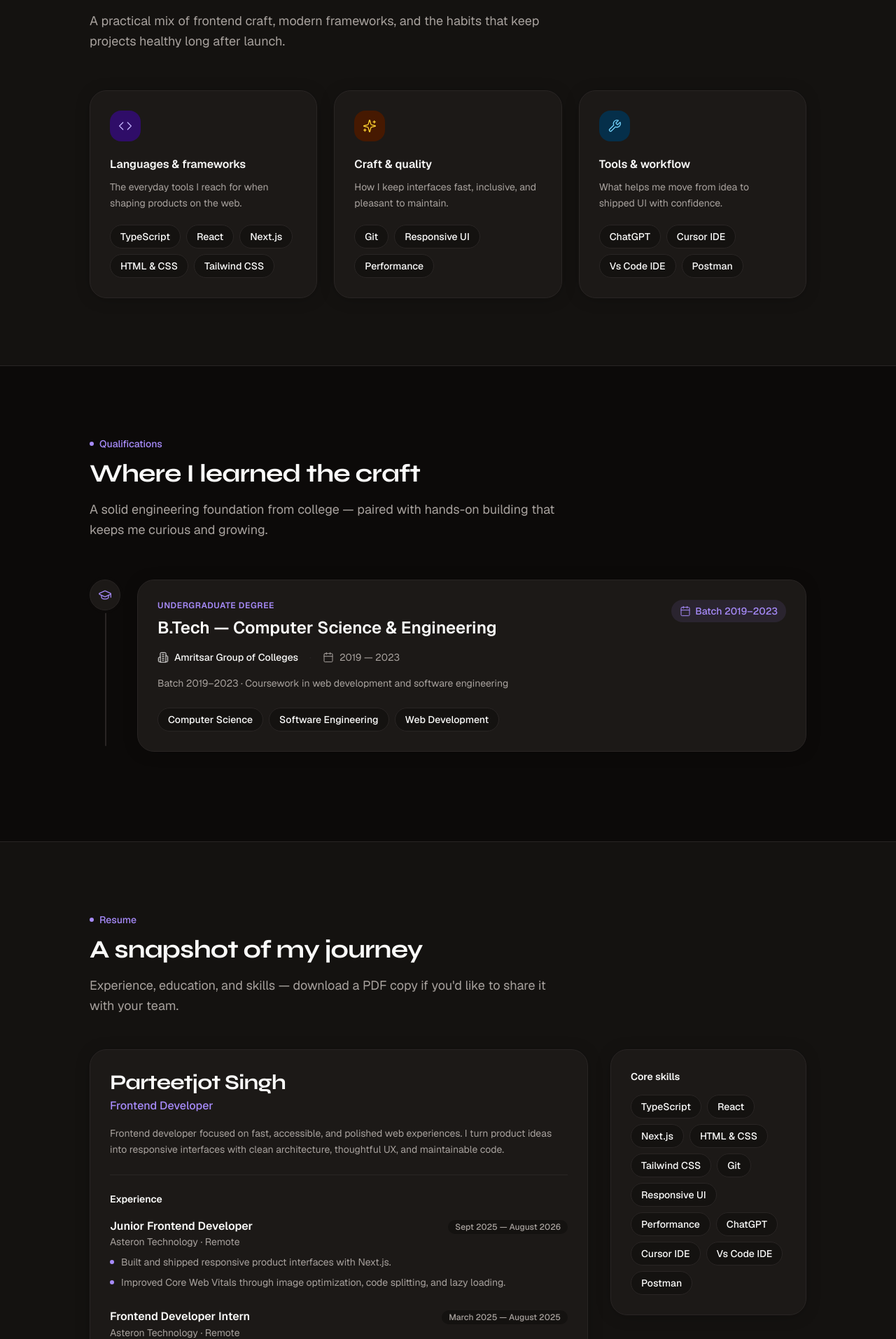
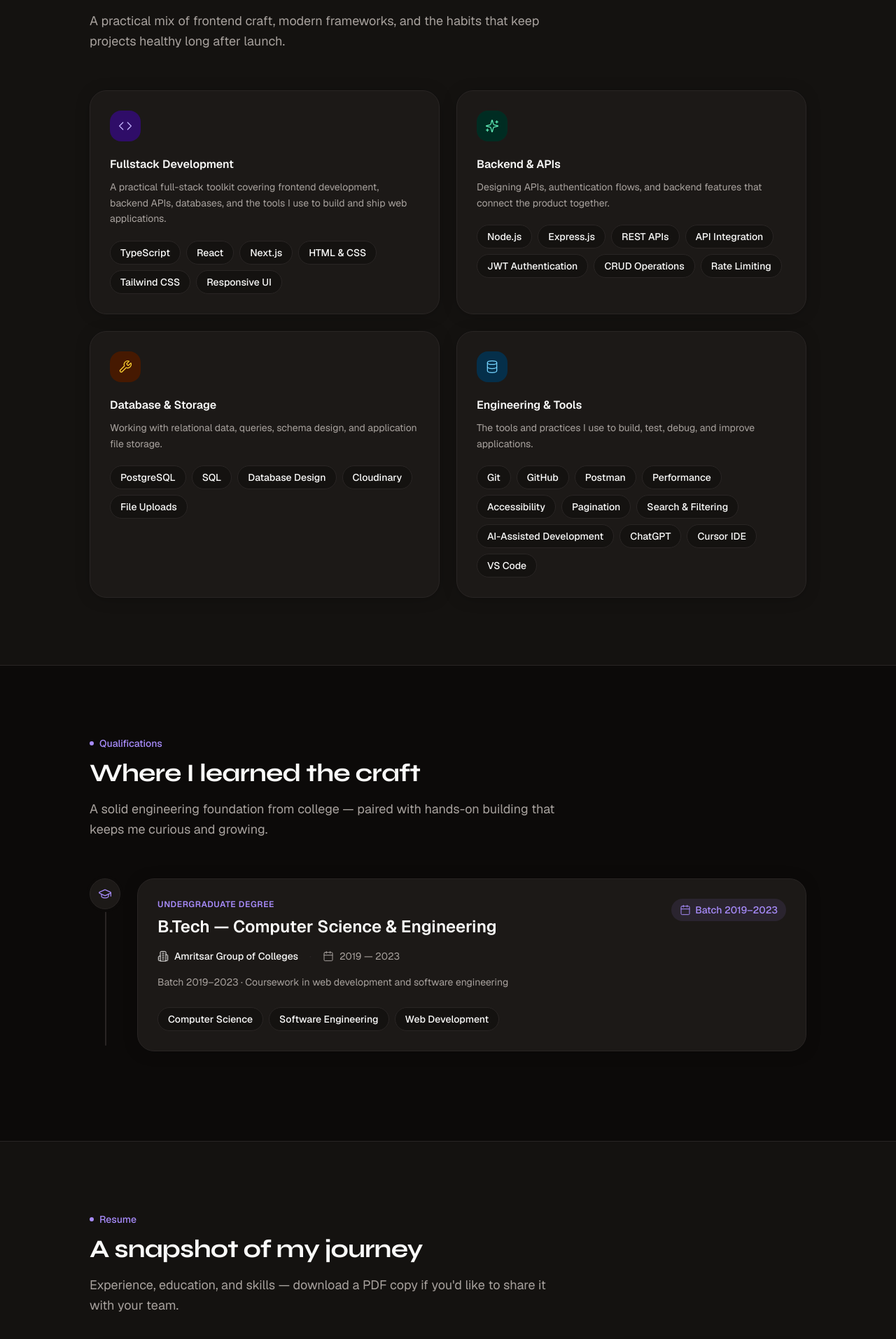
Before and after one commit to parteet99/my_portfolio, a Next.js app: page / in a window 1280 px wide. Shown: the part 867-2780 px from the top of the page at 70% size. Built offline with nearby package versions, Linux system fonts and the light colour scheme.

Commit message:
Skills and resume section updated

```diff
--- a/src/components/resume-section.tsx
+++ b/src/components/resume-section.tsx
@@ -3,11 +3,22 @@
 import { useCallback, useRef } from "react";
 import { resume, resumeFileName } from "@/data/resume";
 import { ResumePrintDocument } from "@/components/resume-print";
-import { SectionHeader, SectionShell, SkillPill, SurfaceCard } from "@/components/ui/section";
+import {
+  SectionHeader,
+  SectionShell,
+  SkillPill,
+  SurfaceCard,
+} from "@/components/ui/section";
 
 const PRINT_STYLES = `
   @page { size: A4; margin: 14mm; }
-  * { box-sizing: border-box; margin: 0; padding: 0; }
+
+  * {
+    box-sizing: border-box;
+    margin: 0;
+    padding: 0;
+  }
+
   body {
     font-family: system-ui, -apple-system, "Segoe UI", sans-serif;
     font-size: 10.5pt;
@@ -16,7 +27,12 @@ const PRINT_STYLES = `
     -webkit-print-color-adjust: exact;
     print-color-adjust: exact;
   }
-  .resume-print-doc { max-width: 100%; padding: 0; }
+
+  .resume-print-doc {
+    max-width: 100%;
+    padding: 0;
+  }
+
   .resume-print-header {
     display: flex;
     justify-content: space-between;
@@ -25,25 +41,32 @@ const PRINT_STYLES = `
     margin-bottom: 0.85rem;
     border-bottom: 2px solid #7c3aed;
   }
+
   .resume-print-name {
     font-size: 22pt;
     font-weight: 700;
     letter-spacing: -0.02em;
     line-height: 1.1;
   }
+
   .resume-print-title {
     margin-top: 0.2rem;
     font-size: 11pt;
     color: #7c3aed;
     font-weight: 600;
   }
+
   .resume-print-contact {
     text-align: right;
     font-size: 9pt;
     color: #52525b;
     line-height: 1.5;
   }
-  .resume-print-section { margin-bottom: 0.85rem; }
+
+  .resume-print-section {
+    margin-bottom: 0.85rem;
+  }
+
   .resume-print-section h2 {
     font-size: 9.5pt;
     font-weight: 700;
@@ -52,9 +75,19 @@ const PRINT_STYLES = `
     color: #7c3aed;
     margin-bottom: 0.35rem;
   }
-  .resume-print-section > p { color: #3f3f46; }
-  .resume-print-skills { font-size: 9.5pt; }
-  .resume-print-entry { margin-bottom: 0.65rem; }
+
+  .resume-print-section > p {
+    color: #3f3f46;
+  }
+
+  .resume-print-skills {
+    font-size: 9.5pt;
+  }
+
+  .resume-print-entry {
+    margin-bottom: 0.65rem;
+  }
+
   .resume-print-entry-head {
     display: flex;
     flex-wrap: wrap;
@@ -62,16 +95,37 @@ const PRINT_STYLES = `
     gap: 0.35rem 0.5rem;
     margin-bottom: 0.2rem;
   }
-  .resume-print-entry-head strong { font-size: 10.5pt; }
-  .resume-print-entry-head span { font-size: 9.5pt; color: #52525b; }
-  .resume-print-period { margin-left: auto; font-size: 9pt; color: #71717a; }
+
+  .resume-print-entry-head strong {
+    font-size: 10.5pt;
+  }
+
+  .resume-print-entry-head span {
+    font-size: 9.5pt;
+    color: #52525b;
+  }
+
+  .resume-print-period {
+    margin-left: auto;
+    font-size: 9pt;
+    color: #71717a;
+  }
+
   .resume-print-entry ul {
     margin-left: 1.1rem;
     color: #3f3f46;
     font-size: 9.5pt;
   }
-  .resume-print-entry li { margin-bottom: 0.12rem; }
-  .resume-print-details { font-size: 9.5pt; color: #52525b; margin-top: 0.15rem; }
+
+  .resume-print-entry li {
+    margin-bottom: 0.12rem;
+  }
+
+  .resume-print-details {
+    font-size: 9.5pt;
+    color: #52525b;
+    margin-top: 0.15rem;
+  }
 `;
 
 function DownloadIcon() {
@@ -117,9 +171,11 @@ export function ResumeSection() {
 
   const handleDownload = useCallback(() => {
     const source = printRootRef.current;
+
     if (!source) return;
 
     const printWindow = window.open("", "_blank", "noopener,noreferrer");
+
     if (!printWindow) return;
 
     printWindow.document.write(`
@@ -130,9 +186,13 @@ export function ResumeSection() {
           <title>${resume.name} — Resume</title>
           <style>${PRINT_STYLES}</style>
         </head>
-        <body>${source.innerHTML}</body>
+
+        <body>
+          ${source.innerHTML}
+        </body>
       </html>
     `);
+
     printWindow.document.close();
 
     window.setTimeout(() => {
@@ -150,7 +210,9 @@ export function ResumeSection() {
           description="Experience, education, and skills — download a PDF copy if you'd like to share it with your team."
         />
 
-        {/* <button
+        {/* Enable when you want the PDF download button */}
+        {/*
+        <button
           type="button"
           onClick={handleDownload}
           className="inline-flex shrink-0 cursor-pointer items-center justify-center gap-2 self-start rounded-full bg-accent px-6 py-3.5 text-sm font-semibold text-accent-foreground shadow-md shadow-accent/20 transition hover:bg-accent/90 focus-visible:outline focus-visible:outline-2 focus-visible:outline-offset-2 focus-visible:outline-accent sm:self-auto"
@@ -158,84 +220,153 @@ export function ResumeSection() {
           <DownloadIcon />
           Download PDF
           <span className="sr-only">({resumeFileName})</span>
-        </button> */}
+        </button>
+        */}
       </div>
 
       <div className="mt-12 grid gap-8 lg:grid-cols-[minmax(0,1fr)_280px]">
-        <SurfaceCard as="div" className="hover:translate-y-0 hover:shadow-card">
+        {/* Main resume content */}
+        <SurfaceCard
+          as="div"
+          className="hover:translate-y-0 hover:shadow-card"
+        >
           <header className="border-b border-border pb-6">
             <h3 className="font-display text-2xl font-bold tracking-tight text-foreground sm:text-3xl">
               {resume.name}
             </h3>
+
             <p className="mt-1 text-base font-medium text-accent">
               {resume.title}
             </p>
+
             <p className="mt-4 text-sm leading-relaxed text-muted">
               {resume.summary}
             </p>
           </header>
 
           <div className="mt-6 space-y-8">
-            <div>
+            {/* Experience */}
+            <section>
               <h4 className="text-sm font-semibold text-foreground">
                 Experience
               </h4>
-              <ul className="mt-4 space-y-6">
+
+              <ul className="mt-4 space-y-7">
                 {resume.experience.map((job) => (
                   <li key={`${job.company}-${job.period}`}>
+                    {/* Job header */}
                     <div className="flex flex-wrap items-baseline justify-between gap-2">
                       <p className="font-semibold text-foreground">
                         {job.role}
                       </p>
+
                       <span className="rounded-full bg-surface-muted px-2.5 py-0.5 text-xs font-medium text-muted">
                         {job.period}
                       </span>
                     </div>
+
                     <p className="text-sm text-muted">
                       {job.company}
                       {job.location ? ` · ${job.location}` : ""}
                     </p>
+
+                    {/* Highlights */}
                     <ul className="mt-2 space-y-1.5 text-sm leading-relaxed text-muted">
-                      {job.highlights.slice(0, 2).map((item) => (
+                      {job.highlights.map((item) => (
                         <li key={item} className="flex gap-2.5">
                           <span
                             className="mt-2 h-1.5 w-1.5 shrink-0 rounded-full bg-accent"
                             aria-hidden
                           />
-                          {item}
+                          <span>{item}</span>
                         </li>
                       ))}
                     </ul>
+
+                    {/* Projects */}
+                    {job.projects && job.projects.length > 0 && (
+                      <div className="mt-4 space-y-3">
+                        {job.projects.map((project) => (
+                          <div
+                            key={project.name}
+                            className="rounded-xl border border-border bg-surface-muted/50 p-4"
+                          >
+                            <div className="flex flex-wrap items-center justify-between gap-2">
+                              <p className="font-semibold text-foreground">
+                                {project.name}
+                              </p>
+
+                              {project.url && (
+                                <a
+                                  href={project.url}
+                                  target="_blank"
+                                  rel="noopener noreferrer"
+                                  className="text-xs font-medium text-accent hover:underline"
+                                >
+                                  Live Project →
+                                </a>
+                              )}
+                            </div>
+
+                            <p className="mt-1 text-sm leading-relaxed text-muted">
+                              {project.description}
+                            </p>
+
+                            <div className="mt-3 flex flex-wrap gap-2">
+                              {project.technologies.map((technology) => (
+                                <SkillPill key={technology}>
+                                  {technology}
+                                </SkillPill>
+                              ))}
+                            </div>
+                          </div>
+                        ))}
+                      </div>
+                    )}
                   </li>
                 ))}
               </ul>
-            </div>
+            </section>
 
-            <div>
+            {/* Education */}
+            <section>
               <h4 className="text-sm font-semibold text-foreground">
                 Education
               </h4>
+
               <ul className="mt-4 space-y-4">
                 {resume.education.map((edu) => (
                   <li key={`${edu.school}-${edu.period}`}>
                     <p className="font-semibold text-foreground">
                       {edu.degree}
                     </p>
+
                     <p className="text-sm text-muted">
                       {edu.school} · {edu.period}
                     </p>
+
+                    {edu.details && (
+                      <p className="mt-1 text-sm text-muted">
+                        {edu.details}
+                      </p>
+                    )}
                   </li>
                 ))}
               </ul>
-            </div>
+            </section>
           </div>
         </SurfaceCard>
 
+        {/* Skills */}
         <aside className="flex flex-col gap-4">
-          <SurfaceCard as="div" className="hover:translate-y-0 hover:shadow-card">
+          <SurfaceCard
+            as="div"
+            className="hover:translate-y-0 hover:shadow-card"
+          >
             <h4 className="text-sm font-semibold text-foreground">
               Core skills
             </h4>
+
             <ul className="mt-4 flex flex-wrap gap-2">
               {resume.skills.map((skill) => (
                 <li key={skill}>
@@ -245,25 +376,31 @@ export function ResumeSection() {
             </ul>
           </SurfaceCard>
 
-          {/* <SurfaceCard as="div" className="hover:translate-y-0 hover:shadow-card">
-            <h4 className="text-sm font-semibold text-foreground">Let&apos;s talk</h4>
+          {/*
+          <SurfaceCard
+            as="div"
+            className="hover:translate-y-0 hover:shadow-card"
+          >
+            <h4 className="text-sm font-semibold text-foreground">
+              Let&apos;s talk
+            </h4>
+
             <p className="mt-2 text-sm text-muted">
               Happy to connect about roles or swapping ideas.
             </p>
+
             <ul className="mt-4 space-y-2 text-sm text-foreground">
               <li>{resume.email}</li>
               <li>{resume.phone}</li>
               <li className="text-muted">{resume.location}</li>
             </ul>
-          </SurfaceCard> */}
+          </SurfaceCard>
+          */}
         </aside>
       </div>
 
-      <div
-        ref={printRootRef}
-        className="sr-only"
-        aria-hidden
-      >
+      {/* Hidden printable resume */}
+      <div ref={printRootRef} className="sr-only" aria-hidden>
         <ResumePrintDocument />
       </div>
     </SectionShell>
--- a/src/components/skills-section.tsx
+++ b/src/components/skills-section.tsx
@@ -8,30 +8,69 @@ import {
 
 const skillCategories = [
   {
-    title: "Languages & frameworks",
+    title: "Fullstack Development",
     description:
-      "The everyday tools I reach for when shaping products on the web.",
-    iconBg: "bg-violet-100 text-violet-700 dark:bg-violet-950 dark:text-violet-300",
+      "A practical full-stack toolkit covering frontend development, backend APIs, databases, and the tools I use to build and ship web applications.",
+    iconBg:
+      "bg-violet-100 text-violet-700 dark:bg-violet-950 dark:text-violet-300",
     skills: [
       "TypeScript",
       "React",
       "Next.js",
       "HTML & CSS",
       "Tailwind CSS",
+      "Responsive UI",
     ],
   },
   {
-    title: "Craft & quality",
+    title: "Backend & APIs",
     description:
-      "How I keep interfaces fast, inclusive, and pleasant to maintain.",
-    iconBg: "bg-amber-100 text-amber-800 dark:bg-amber-950 dark:text-amber-300",
-    skills: ["Git", "Responsive UI", "Performance", "Accessibility"],
+      "Designing APIs, authentication flows, and backend features that connect the product together.",
+    iconBg:
+      "bg-emerald-100 text-emerald-700 dark:bg-emerald-950 dark:text-emerald-300",
+    skills: [
+      "Node.js",
+      "Express.js",
+      "REST APIs",
+      "API Integration",
+      "JWT Authentication",
+      "CRUD Operations",
+      "Rate Limiting",
+    ],
   },
   {
-    title: "Tools & workflow",
-    description: "What helps me move from idea to shipped UI with confidence.",
-    iconBg: "bg-sky-100 text-sky-800 dark:bg-sky-950 dark:text-sky-300",
-    skills: ["ChatGPT", "Cursor IDE", "Postman", "Vs Code IDE"],
+    title: "Database & Storage",
+    description:
+      "Working with relational data, queries, schema design, and application file storage.",
+    iconBg:
+      "bg-amber-100 text-amber-800 dark:bg-amber-950 dark:text-amber-300",
+    skills: [
+      "PostgreSQL",
+      "SQL",
+      "Database Design",
+      "Cloudinary",
+      "File Uploads",
+    ],
+  },
+  {
+    title: "Engineering & Tools",
+    description:
+      "The tools and practices I use to build, test, debug, and improve applications.",
+    iconBg:
+      "bg-sky-100 text-sky-800 dark:bg-sky-950 dark:text-sky-300",
+    skills: [
+      "Git",
+      "GitHub",
+      "Postman",
+      "Performance",
+      "Accessibility",
+      "Pagination",
+      "Search & Filtering",
+      "AI-Assisted Development",
+      "ChatGPT",
+      "Cursor IDE",
+      "VS Code",
+    ],
   },
 ] as const;
 
@@ -72,6 +111,26 @@ function SparklesIcon() {
   );
 }
 
+function DatabaseIcon() {
+  return (
+    <svg
+      xmlns="http://www.w3.org/2000/svg"
+      viewBox="0 0 24 24"
+      fill="none"
+      stroke="currentColor"
+      strokeWidth="1.5"
+      strokeLinecap="round"
+      strokeLinejoin="round"
+      className="h-5 w-5"
+      aria-hidden
+    >
+      <ellipse cx="12" cy="5" rx="8" ry="3" />
+      <path d="M4 5v7c0 1.66 3.58 3 8 3s8-1.34 8-3V5" />
+      <path d="M4 12v7c0 1.66 3.58 3 8 3s8-1.34 8-3v-7" />
+    </svg>
+  );
+}
+
 function WrenchIcon() {
   return (
     <svg
@@ -90,7 +149,7 @@ function WrenchIcon() {
   );
 }
 
-const categoryIcons = [CodeIcon, SparklesIcon, WrenchIcon] as const;
+const categoryIcons = [CodeIcon, SparklesIcon, WrenchIcon, DatabaseIcon] as const;
 
 function skillsInCategory(
   names: readonly string[],
@@ -104,7 +163,6 @@ export function SkillsSection() {
   const categorized = new Set(
     skillCategories.flatMap((category) => category.skills),
   );
-  const otherSkills = resume.skills.filter((skill) => !categorized.has(skill));
 
   return (
     <SectionShell id="skills" variant="muted">
@@ -114,7 +172,7 @@ export function SkillsSection() {
         description="A practical mix of frontend craft, modern frameworks, and the habits that keep projects healthy long after launch."
       />
 
-      <div className="mt-14 grid gap-6 md:grid-cols-2 lg:grid-cols-3">
+      <div className="mt-14 grid gap-6 md:grid-cols-2">
         {skillCategories.map((category, categoryIndex) => {
           const Icon = categoryIcons[categoryIndex];
           return (
@@ -140,19 +198,6 @@ export function SkillsSection() {
             </SurfaceCard>
           );
         })}
-
-        {otherSkills.length > 0 ? (
-          <SurfaceCard className="md:col-span-2 lg:col-span-3">
-            <h3 className="font-semibold text-foreground">Also comfortable with</h3>
-            <ul className="mt-4 flex flex-wrap gap-2">
-              {otherSkills.map((skill) => (
-                <li key={skill}>
-                  <SkillPill>{skill}</SkillPill>
-                </li>
-              ))}
-            </ul>
-          </SurfaceCard>
-        ) : null}
       </div>
     </SectionShell>
   );
--- a/src/data/resume.ts
+++ b/src/data/resume.ts
@@ -1,9 +1,17 @@
+export type ResumeProject = {
+    name: string;
+    description: string;
+    url?: string;
+    technologies: string[];
+};
+
 export type ResumeExperience = {
     role: string;
     company: string;
     period: string;
     location?: string;
     highlights: string[];
+    projects?: ResumeProject[];
 };
 
 export type ResumeEducation = {
@@ -13,55 +21,138 @@ export type ResumeEducation = {
     details?: string;
 };
 
+export type ResumePersonalProject = {
+    name: string;
+    description: string;
+    url?: string;
+    technologies: string[];
+};
+
 export const resume = {
     name: "Parteetjot Singh",
-  title: "Frontend Developer",
-  location: "Available for remote & Hybrid",
+    title: "Junior Fullstack Developer",
+    location: "Available for Remote & Hybrid",
     email: "parteet99@outlook.com",
     phone: "+91 97792 52782",
+
     links: {
         github: "https://github.com",
         linkedin: "https://linkedin.com",
     },
+
     summary:
-    "Frontend developer focused on fast, accessible, and polished web experiences. I turn product ideas into responsive interfaces with clean architecture, thoughtful UX, and maintainable code.",
+        "Junior fullstack developer focused on building responsive, maintainable, and user-friendly web applications. Experienced with React, Next.js, Node.js, Express.js, PostgreSQL, REST APIs, authentication, and third-party integrations.",
+
     skills: [
         "TypeScript",
         "React",
         "Next.js",
         "HTML & CSS",
         "Tailwind CSS",
+        "Responsive UI",
+        "Node.js",
+        "Express.js",
+        "REST APIs",
+        "API Integration",
+        "JWT Authentication",
+        "CRUD Operations",
+        "Rate Limiting",
+        "PostgreSQL",
+        "SQL",
+        "Database Design",
+        "Cloudinary",
+        "File Uploads",
         "Git",
-    "Responsive UI",
+        "GitHub",
+        "Postman",
         "Performance",
+        "Accessibility",
+        "Pagination",
+        "Search & Filtering",
+        "AI-Assisted Development",
         "ChatGPT",
         "Cursor IDE",
-    "Vs Code IDE",
-    "Postman"
+        "VS Code",
     ],
+
     experience: [
         {
-      role: "Junior Frontend Developer",
+            role: "Junior Fullstack Developer",
             company: "Asteron Technology",
             period: "Sept 2025 — August 2026",
             location: "Remote",
             highlights: [
-        "Built and shipped responsive product interfaces with Next.js.",
-        "Improved Core Web Vitals through image optimization, code splitting, and lazy loading.",
-        "Partnered with design and backend teams to deliver accessible UI.",
+                "Built and shipped responsive full-stack web applications using Next.js, React, Node.js, and REST APIs.",
+                "Integrated backend APIs, authentication, database-driven features, and third-party services into production applications.",
+                "Improved application performance through image optimization, code splitting, lazy loading, and responsive UI practices.",
+            ],
+
+            projects: [
+                {
+                    name: "Proprytor",
+                    description:
+                        "A full-stack CA-based property viewing application that helps users discover and schedule property viewings, while providing administrators with tools to manage properties, listings, users, and viewing requests.",
+                    url: "https://proprytor.com",
+                    technologies: [
+                        "Next.js",
+                        "React",
+                        "Node.js",
+                        "Express.js",
+                        "PostgreSQL",
                     ],
                 },
+            ],
+        },
+
         {
-      role: "Frontend Developer Intern",
+            role: "Fullstack Developer Intern",
             company: "Asteron Technology",
             period: "March 2025 — August 2025",
             location: "Remote",
+
             highlights: [
-        "Developed reusable component libraries and documented patterns for the team.",
-        "Integrated REST APIs and handled loading, error, and empty states.",
+                "Developed reusable React and Next.js components for production web applications.",
+                "Integrated REST APIs and handled loading, validation, error, and empty states.",
+                "Collaborated with developers and designers to implement responsive and accessible interfaces.",
+            ],
+
+            projects: [
+                {
+                    name: "Barnala Trucking driving school",
+                    description:
+                      "A full-stack trucking-based online driving school application designed to help new drivers develop theoretical and practical knowledge through structured lessons, organized quizzes, attendance tracking, and learner management features.",
+                    url: "https://barnala.ca",
+                    technologies: [
+                        "Next.js",
+                        "React",
+                        "Node.js",
+                        "Express.js",
+                        "PostgreSQL",
+                    ],
+                },
             ],
         },
     ] satisfies ResumeExperience[],
+
+    projects: [
+        {
+            name: "Memoza",
+            description:
+                "A full-stack note-taking application built with Next.js, Node.js, Express.js, and PostgreSQL, featuring authentication, folders, favorites, pinned notes, archiving, trash, search, pagination, and cloud image storage.",
+            url: "",
+            technologies: [
+                "Next.js",
+                "React",
+                "Node.js",
+                "Express.js",
+                "PostgreSQL",
+                "REST APIs",
+                "JWT",
+                "Cloudinary",
+            ],
+        },
+    ] satisfies ResumeProject[],
+
     education: [
         {
             degree: "B.Tech — Computer Science & Engineering",
```
Lines whose indentation alone changed are shown as unchanged.
